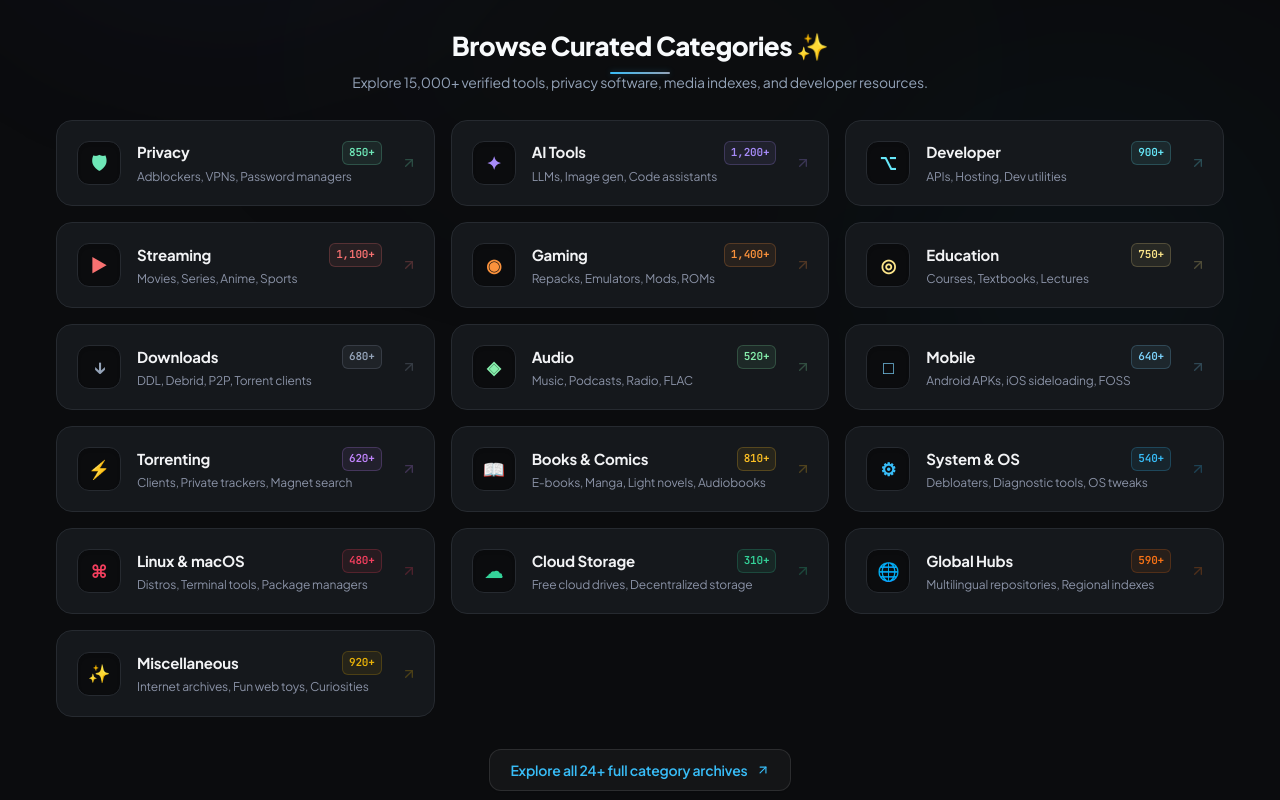
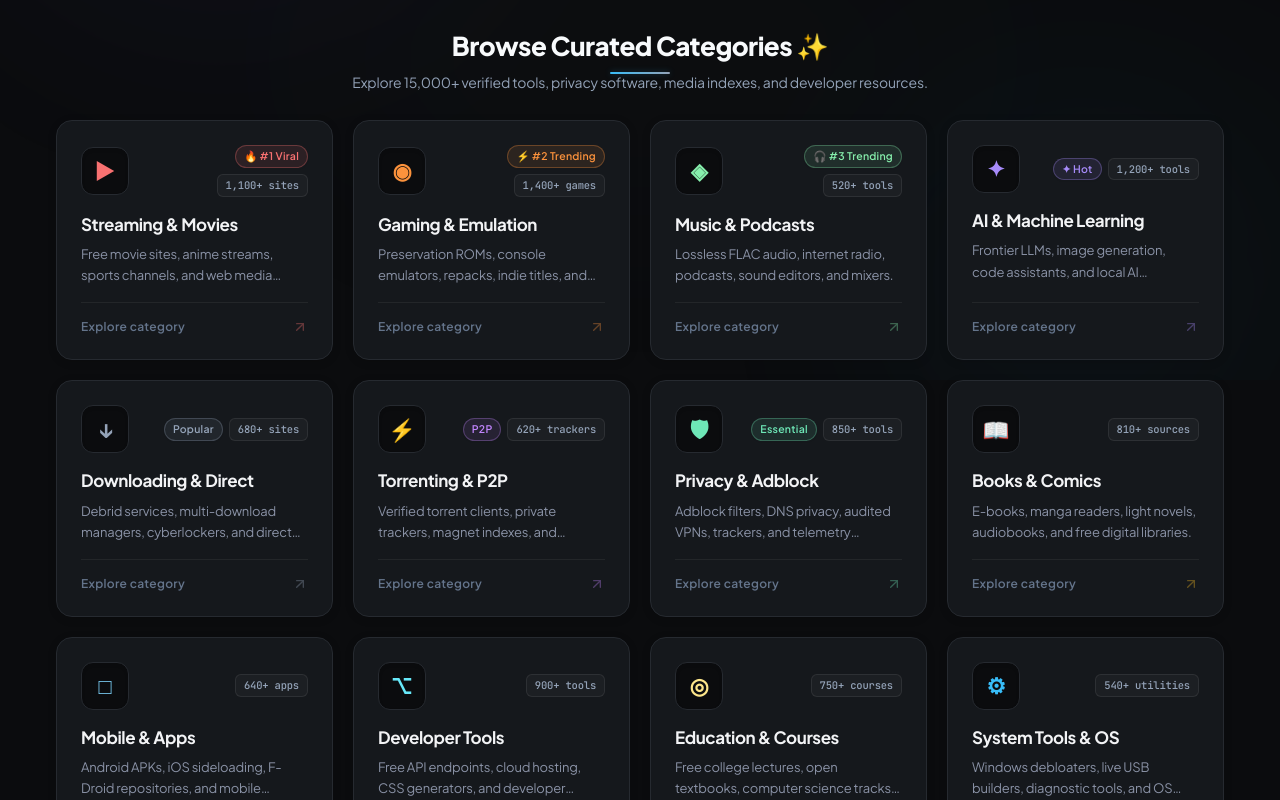
Before and after one commit to officialvenom002-cyber/freewebstuff, a Next.js app: page / in a window 1280 px wide. Shown: the part 420-1220 px from the top of the page. Built offline with nearby package versions, Linux system fonts and the light colour scheme; no server answers.

Commit message:
feat(ui): card-shaped categories with viral ordering (streaming 1st, gaming 2nd, audio 3rd, trending follow)

```diff
--- a/components/home/CategoryGrid.tsx
+++ b/components/home/CategoryGrid.tsx
@@ -15,200 +15,224 @@ interface CategoryMeta {
   accentBg: string;
   accentBorder: string;
   desc: string;
+  badge?: string;
 }
 
 const CATEGORIES: CategoryMeta[] = [
+  // ── 1st: Streaming & Movies (Most Viral) ──────────────────────────────────
+  {
+    id: "video",
+    name: "Streaming & Movies",
+    count: "1,100+ sites",
+    label: "sites",
+    href: "/categories/video",
+    icon: "▶",
+    accent: "#f87171",
+    accentBg: "rgba(248,113,113,0.10)",
+    accentBorder: "rgba(248,113,113,0.30)",
+    desc: "Free movie sites, anime streams, sports channels, and web media players.",
+    badge: "🔥 #1 Viral",
+  },
+  // ── 2nd: Gaming & Emulation ───────────────────────────────────────────────
+  {
+    id: "gaming",
+    name: "Gaming & Emulation",
+    count: "1,400+ games",
+    label: "resources",
+    href: "/categories/gaming",
+    icon: "◉",
+    accent: "#fb923c",
+    accentBg: "rgba(251,146,60,0.10)",
+    accentBorder: "rgba(251,146,60,0.30)",
+    desc: "Preservation ROMs, console emulators, repacks, indie titles, and mods.",
+    badge: "⚡ #2 Trending",
+  },
+  // ── 3rd: Audio & Music ────────────────────────────────────────────────────
+  {
+    id: "audio",
+    name: "Music & Podcasts",
+    count: "520+ tools",
+    label: "tools",
+    href: "/categories/audio",
+    icon: "◈",
+    accent: "#86efac",
+    accentBg: "rgba(134,239,172,0.10)",
+    accentBorder: "rgba(134,239,172,0.30)",
+    desc: "Lossless FLAC audio, internet radio, podcasts, sound editors, and mixers.",
+    badge: "🎧 #3 Trending",
+  },
+  // ── 4th: AI Tools (Viral) ─────────────────────────────────────────────────
+  {
+    id: "ai",
+    name: "AI & Machine Learning",
+    count: "1,200+ tools",
+    label: "tools",
+    href: "/categories/ai",
+    icon: "✦",
+    accent: "#a78bfa",
+    accentBg: "rgba(167,139,250,0.10)",
+    accentBorder: "rgba(167,139,250,0.30)",
+    desc: "Frontier LLMs, image generation, code assistants, and local AI frontends.",
+    badge: "✦ Hot",
+  },
+  // ── 5th: Direct Downloads & Debrid ────────────────────────────────────────
+  {
+    id: "downloading",
+    name: "Downloading & Direct",
+    count: "680+ sites",
+    label: "sites",
+    href: "/categories/downloading",
+    icon: "↓",
+    accent: "#94a3b8",
+    accentBg: "rgba(148,163,184,0.10)",
+    accentBorder: "rgba(148,163,184,0.28)",
+    desc: "Debrid services, multi-download managers, cyberlockers, and direct mirrors.",
+    badge: "Popular",
+  },
+  // ── 6th: Torrenting & P2P ─────────────────────────────────────────────────
+  {
+    id: "torrenting",
+    name: "Torrenting & P2P",
+    count: "620+ trackers",
+    label: "trackers",
+    href: "/categories/torrenting",
+    icon: "⚡",
+    accent: "#c084fc",
+    accentBg: "rgba(192,132,252,0.10)",
+    accentBorder: "rgba(192,132,252,0.30)",
+    desc: "Verified torrent clients, private trackers, magnet indexes, and seedboxes.",
+    badge: "P2P",
+  },
+  // ── 7th: Privacy & Adblock ────────────────────────────────────────────────
   {
     id: "privacy",
-    name: "Privacy",
-    count: "850+",
+    name: "Privacy & Adblock",
+    count: "850+ tools",
     label: "tools",
     href: "/categories/privacy",
     icon: "🛡",
     accent: "#6ee7b7",
-    accentBg: "rgba(110,231,183,0.08)",
-    accentBorder: "rgba(110,231,183,0.22)",
-    desc: "Adblockers, VPNs, Password managers",
+    accentBg: "rgba(110,231,183,0.10)",
+    accentBorder: "rgba(110,231,183,0.30)",
+    desc: "Adblock filters, DNS privacy, audited VPNs, trackers, and telemetry blockers.",
+    badge: "Essential",
   },
+  // ── 8th: Books & Comics ───────────────────────────────────────────────────
   {
-    id: "ai",
-    name: "AI Tools",
-    count: "1,200+",
-    label: "tools",
-    href: "/categories/ai",
-    icon: "✦",
-    accent: "#a78bfa",
-    accentBg: "rgba(167,139,250,0.08)",
-    accentBorder: "rgba(167,139,250,0.22)",
-    desc: "LLMs, Image gen, Code assistants",
+    id: "reading",
+    name: "Books & Comics",
+    count: "810+ sources",
+    label: "libraries",
+    href: "/categories/reading",
+    icon: "📖",
+    accent: "#fbbf24",
+    accentBg: "rgba(251,191,36,0.10)",
+    accentBorder: "rgba(251,191,36,0.30)",
+    desc: "E-books, manga readers, light novels, audiobooks, and free digital libraries.",
   },
+  // ── 9th: Mobile & Android ─────────────────────────────────────────────────
+  {
+    id: "mobile",
+    name: "Mobile & Apps",
+    count: "640+ apps",
+    label: "apps",
+    href: "/categories/mobile",
+    icon: "□",
+    accent: "#7dd3fc",
+    accentBg: "rgba(125,211,252,0.10)",
+    accentBorder: "rgba(125,211,252,0.28)",
+    desc: "Android APKs, iOS sideloading, F-Droid repositories, and mobile utilities.",
+  },
+  // ── 10th: Developer Tools ─────────────────────────────────────────────────
   {
     id: "developer-tools",
-    name: "Developer",
-    count: "900+",
+    name: "Developer Tools",
+    count: "900+ tools",
     label: "tools",
     href: "/categories/developer-tools",
     icon: "⌥",
     accent: "#67e8f9",
-    accentBg: "rgba(103,232,249,0.08)",
-    accentBorder: "rgba(103,232,249,0.20)",
-    desc: "APIs, Hosting, Dev utilities",
+    accentBg: "rgba(103,232,249,0.10)",
+    accentBorder: "rgba(103,232,249,0.28)",
+    desc: "Free API endpoints, cloud hosting, CSS generators, and developer utilities.",
   },
-  {
-    id: "video",
-    name: "Streaming",
-    count: "1,100+",
-    label: "sites",
-    href: "/categories/video",
-    icon: "▶",
-    accent: "#f87171",
-    accentBg: "rgba(248,113,113,0.08)",
-    accentBorder: "rgba(248,113,113,0.22)",
-    desc: "Movies, Series, Anime, Sports",
-  },
-  {
-    id: "gaming",
-    name: "Gaming",
-    count: "1,400+",
-    label: "resources",
-    href: "/categories/gaming",
-    icon: "◉",
-    accent: "#fb923c",
-    accentBg: "rgba(251,146,60,0.08)",
-    accentBorder: "rgba(251,146,60,0.22)",
-    desc: "Repacks, Emulators, Mods, ROMs",
-  },
+  // ── 11th: Educational & Courses ───────────────────────────────────────────
   {
     id: "educational",
-    name: "Education",
-    count: "750+",
+    name: "Education & Courses",
+    count: "750+ courses",
     label: "resources",
     href: "/categories/educational",
     icon: "◎",
     accent: "#fde68a",
-    accentBg: "rgba(253,230,138,0.08)",
-    accentBorder: "rgba(253,230,138,0.20)",
-    desc: "Courses, Textbooks, Lectures",
+    accentBg: "rgba(253,230,138,0.10)",
+    accentBorder: "rgba(253,230,138,0.28)",
+    desc: "Free college lectures, open textbooks, computer science tracks, and roadmaps.",
   },
-  {
-    id: "downloading",
-    name: "Downloads",
-    count: "680+",
-    label: "sites",
-    href: "/categories/downloading",
-    icon: "↓",
-    accent: "#94a3b8",
-    accentBg: "rgba(148,163,184,0.08)",
-    accentBorder: "rgba(148,163,184,0.20)",
-    desc: "DDL, Debrid, P2P, Torrent clients",
-  },
-  {
-    id: "audio",
-    name: "Audio",
-    count: "520+",
-    label: "tools",
-    href: "/categories/audio",
-    icon: "◈",
-    accent: "#86efac",
-    accentBg: "rgba(134,239,172,0.08)",
-    accentBorder: "rgba(134,239,172,0.20)",
-    desc: "Music, Podcasts, Radio, FLAC",
-  },
-  {
-    id: "mobile",
-    name: "Mobile",
-    count: "640+",
-    label: "apps",
-    href: "/categories/mobile",
-    icon: "□",
-    accent: "#7dd3fc",
-    accentBg: "rgba(125,211,252,0.08)",
-    accentBorder: "rgba(125,211,252,0.20)",
-    desc: "Android APKs, iOS sideloading, FOSS",
-  },
-  {
-    id: "torrenting",
-    name: "Torrenting",
-    count: "620+",
-    label: "trackers",
-    href: "/categories/torrenting",
-    icon: "⚡",
-    accent: "#c084fc",
-    accentBg: "rgba(192,132,252,0.08)",
-    accentBorder: "rgba(192,132,252,0.22)",
-    desc: "Clients, Private trackers, Magnet search",
-  },
-  {
-    id: "reading",
-    name: "Books & Comics",
-    count: "810+",
-    label: "libraries",
-    href: "/categories/reading",
-    icon: "📖",
-    accent: "#fbbf24",
-    accentBg: "rgba(251,191,36,0.08)",
-    accentBorder: "rgba(251,191,36,0.22)",
-    desc: "E-books, Manga, Light novels, Audiobooks",
-  },
+  // ── 12th: System Tools & OS ───────────────────────────────────────────────
   {
     id: "system-tools",
-    name: "System & OS",
-    count: "540+",
+    name: "System Tools & OS",
+    count: "540+ utilities",
     label: "utilities",
     href: "/categories/system-tools",
     icon: "⚙",
     accent: "#38bdf8",
-    accentBg: "rgba(56,189,248,0.08)",
-    accentBorder: "rgba(56,189,248,0.22)",
-    desc: "Debloaters, Diagnostic tools, OS tweaks",
+    accentBg: "rgba(56,189,248,0.10)",
+    accentBorder: "rgba(56,189,248,0.28)",
+    desc: "Windows debloaters, live USB builders, diagnostic tools, and OS optimization.",
   },
+  // ── 13th: Linux & macOS ───────────────────────────────────────────────────
   {
     id: "linux-macos",
     name: "Linux & macOS",
-    count: "480+",
+    count: "480+ tools",
     label: "tools",
     href: "/categories/linux-macos",
     icon: "⌘",
     accent: "#f43f5e",
-    accentBg: "rgba(244,63,94,0.08)",
-    accentBorder: "rgba(244,63,94,0.22)",
-    desc: "Distros, Terminal tools, Package managers",
+    accentBg: "rgba(244,63,94,0.10)",
+    accentBorder: "rgba(244,63,94,0.28)",
+    desc: "Linux distros, package managers, terminal applications, and Unix software.",
   },
+  // ── 14th: Cloud Storage & Drives ──────────────────────────────────────────
   {
     id: "storage",
     name: "Cloud Storage",
-    count: "310+",
+    count: "310+ drives",
     label: "drives",
     href: "/categories/storage",
     icon: "☁",
     accent: "#34d399",
-    accentBg: "rgba(52,211,153,0.08)",
-    accentBorder: "rgba(52,211,153,0.20)",
-    desc: "Free cloud drives, Decentralized storage",
+    accentBg: "rgba(52,211,153,0.10)",
+    accentBorder: "rgba(52,211,153,0.28)",
+    desc: "Free cloud storage tiers, encrypted sync utilities, and decentralized drives.",
   },
+  // ── 15th: Global & Multilingual Hubs ──────────────────────────────────────
   {
     id: "non-english",
     name: "Global Hubs",
-    count: "590+",
+    count: "590+ sites",
     label: "sites",
     href: "/categories/non-english",
     icon: "🌐",
     accent: "#f97316",
-    accentBg: "rgba(249,115,22,0.08)",
-    accentBorder: "rgba(249,115,22,0.20)",
-    desc: "Multilingual repositories, Regional indexes",
+    accentBg: "rgba(249,115,22,0.10)",
+    accentBorder: "rgba(249,115,22,0.28)",
+    desc: "Multilingual repositories, international indexes, translations, and regional tools.",
   },
+  // ── 16th: Miscellaneous & Fun ─────────────────────────────────────────────
   {
     id: "misc",
-    name: "Miscellaneous",
-    count: "920+",
+    name: "Miscellaneous & Fun",
+    count: "920+ sites",
     label: "sites",
     href: "/categories/misc",
     icon: "✨",
     accent: "#eab308",
-    accentBg: "rgba(234,179,8,0.08)",
-    accentBorder: "rgba(234,179,8,0.20)",
-    desc: "Internet archives, Fun web toys, Curiosities",
+    accentBg: "rgba(234,179,8,0.10)",
+    accentBorder: "rgba(234,179,8,0.28)",
+    desc: "Internet archives, retro web games, weird websites, and fun utilities.",
   },
 ];
 
@@ -218,19 +242,23 @@ function CategoryCard({ cat }: { cat: CategoryMeta }) {
   return (
     <Link
       href={cat.href}
-      className="group relative flex items-center gap-4 p-4 sm:p-5 rounded-2xl border transition-all duration-200"
+      className="group relative flex flex-col justify-between p-5 sm:p-6 rounded-2xl border transition-all duration-300"
       style={{
         background: hovered ? cat.accentBg : "var(--card, #111316)",
         borderColor: hovered ? cat.accentBorder : "var(--border, #1E2228)",
-        transform: hovered ? "translateY(-2px)" : "translateY(0)",
-        boxShadow: hovered ? `0 8px 24px -4px ${cat.accentBg}` : "none",
+        transform: hovered ? "translateY(-4px)" : "translateY(0)",
+        boxShadow: hovered
+          ? `0 12px 28px -6px ${cat.accentBg}, 0 0 0 1px ${cat.accentBorder}`
+          : "0 2px 8px rgba(0,0,0,0.15)",
       }}
       onMouseEnter={() => setHovered(true)}
       onMouseLeave={() => setHovered(false)}
     >
-      {/* Icon block */}
+      <div>
+        {/* Top Header: Icon + Badge + Count */}
+        <div className="flex items-center justify-between gap-3 mb-4">
           <div
-        className="shrink-0 w-11 h-11 rounded-xl flex items-center justify-center text-[18px] font-bold border transition-colors duration-200 shadow-inner"
+            className="w-12 h-12 rounded-xl flex items-center justify-center text-[22px] font-bold border transition-transform duration-300 group-hover:scale-110 shadow-inner shrink-0"
             style={{
               background: "var(--bg, #0B0C0E)",
               borderColor: hovered ? cat.accentBorder : "var(--border, #262A30)",
@@ -240,37 +268,53 @@ function CategoryCard({ cat }: { cat: CategoryMeta }) {
             {cat.icon}
           </div>
 
-      {/* Text */}
-      <div className="min-w-0 flex-1">
-        <div className="flex items-center justify-between gap-2 mb-1">
-          <span className="font-heading font-bold text-[15px] text-[#F2F3F5] leading-snug group-hover:text-white transition-colors">
-            {cat.name}
-          </span>
+          <div className="flex items-center gap-1.5 flex-wrap justify-end">
+            {cat.badge && (
               <span
-            className="shrink-0 text-[11px] font-mono font-semibold tabular-nums px-1.5 py-0.5 rounded-md border"
+                className="text-[10px] sm:text-[10.5px] font-semibold px-2 py-0.5 rounded-full border shadow-sm tracking-wide"
                 style={{
                   color: cat.accent,
                   background: cat.accentBg,
-              borderColor: cat.accentBorder
+                  borderColor: cat.accentBorder,
                 }}
+              >
+                {cat.badge}
+              </span>
+            )}
+            <span
+              className="text-[10.5px] font-mono font-medium tabular-nums px-2 py-0.5 rounded-md border text-slate-400 bg-white/[0.03] border-white/[0.08]"
             >
               {cat.count}
             </span>
           </div>
-        <p className="text-[12px] text-[#8A92A6] leading-snug truncate">
+        </div>
+
+        {/* Content: Title & Description */}
+        <h3 className="font-heading font-bold text-[16px] sm:text-[17px] text-[#F2F3F5] leading-snug group-hover:text-white transition-colors mb-2">
+          {cat.name}
+        </h3>
+        <p className="text-[12.5px] sm:text-[13px] text-[#8A92A6] leading-relaxed line-clamp-2">
           {cat.desc}
         </p>
       </div>
 
-      {/* Arrow */}
+      {/* Footer: Explore link + dynamic arrow */}
+      <div className="pt-4 mt-4 border-t border-white/[0.06] flex items-center justify-between">
+        <span
+          className="text-[11.5px] sm:text-xs font-semibold tracking-wide transition-colors duration-200"
+          style={{ color: hovered ? cat.accent : "#64748b" }}
+        >
+          Explore category
+        </span>
         <ArrowUpRight
-        className="shrink-0 w-4 h-4 transition-all duration-200"
+          className="w-4 h-4 transition-all duration-300"
           style={{
             color: cat.accent,
-          opacity: hovered ? 1 : 0.25,
-          transform: hovered ? "translate(0, 0)" : "translate(3px, 0)",
+            transform: hovered ? "translate(2px, -2px) scale(1.15)" : "translate(0, 0)",
+            opacity: hovered ? 1 : 0.35,
           }}
         />
+      </div>
     </Link>
   );
 }
@@ -278,17 +322,17 @@ function CategoryCard({ cat }: { cat: CategoryMeta }) {
 export default function CategoryGrid() {
   return (
     <>
-      <div className="grid grid-cols-1 sm:grid-cols-2 lg:grid-cols-3 gap-3.5 sm:gap-4">
+      <div className="grid grid-cols-1 sm:grid-cols-2 lg:grid-cols-3 xl:grid-cols-4 gap-4 sm:gap-5">
         {CATEGORIES.map((cat) => (
           <CategoryCard key={cat.id} cat={cat} />
         ))}
       </div>
 
       {/* "All categories" directory link */}
-      <div className="flex justify-center mt-8">
+      <div className="flex justify-center mt-10">
         <Link
           href="/categories"
-          className="inline-flex items-center gap-2 text-xs sm:text-sm font-semibold text-sky-400 bg-white/[0.04] border border-white/10 hover:border-sky-500/40 px-5 py-2.5 rounded-xl hover:bg-white/[0.08] transition-all duration-200 shadow-sm"
+          className="inline-flex items-center gap-2 text-xs sm:text-sm font-semibold text-sky-400 bg-white/[0.04] border border-white/10 hover:border-sky-500/40 px-6 py-3 rounded-xl hover:bg-white/[0.08] transition-all duration-200 shadow-sm"
         >
           <span>Explore all 24+ full category archives</span>
           <ArrowUpRight className="w-3.5 h-3.5" />
```
Lines whose indentation alone changed are shown as unchanged.
